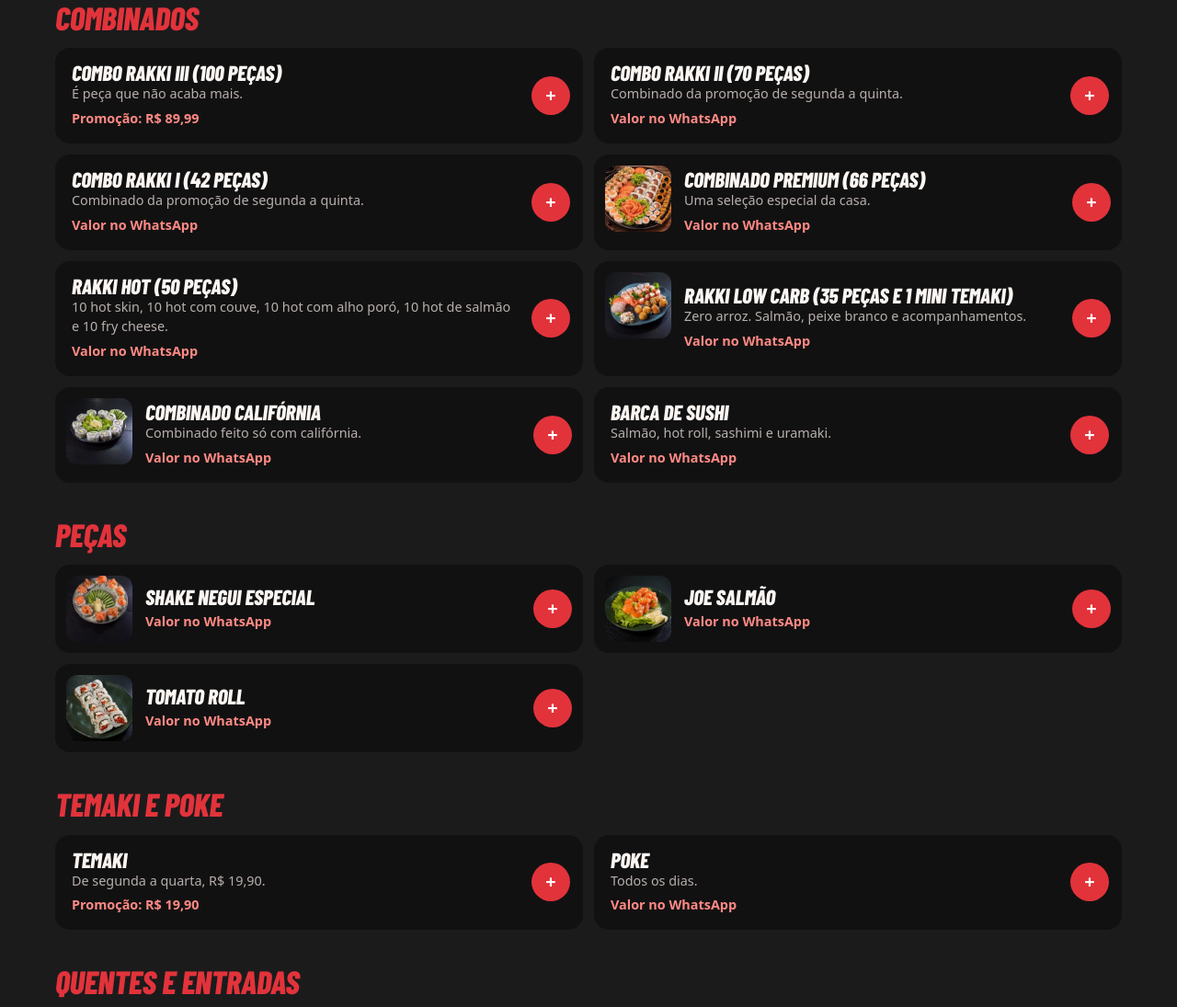
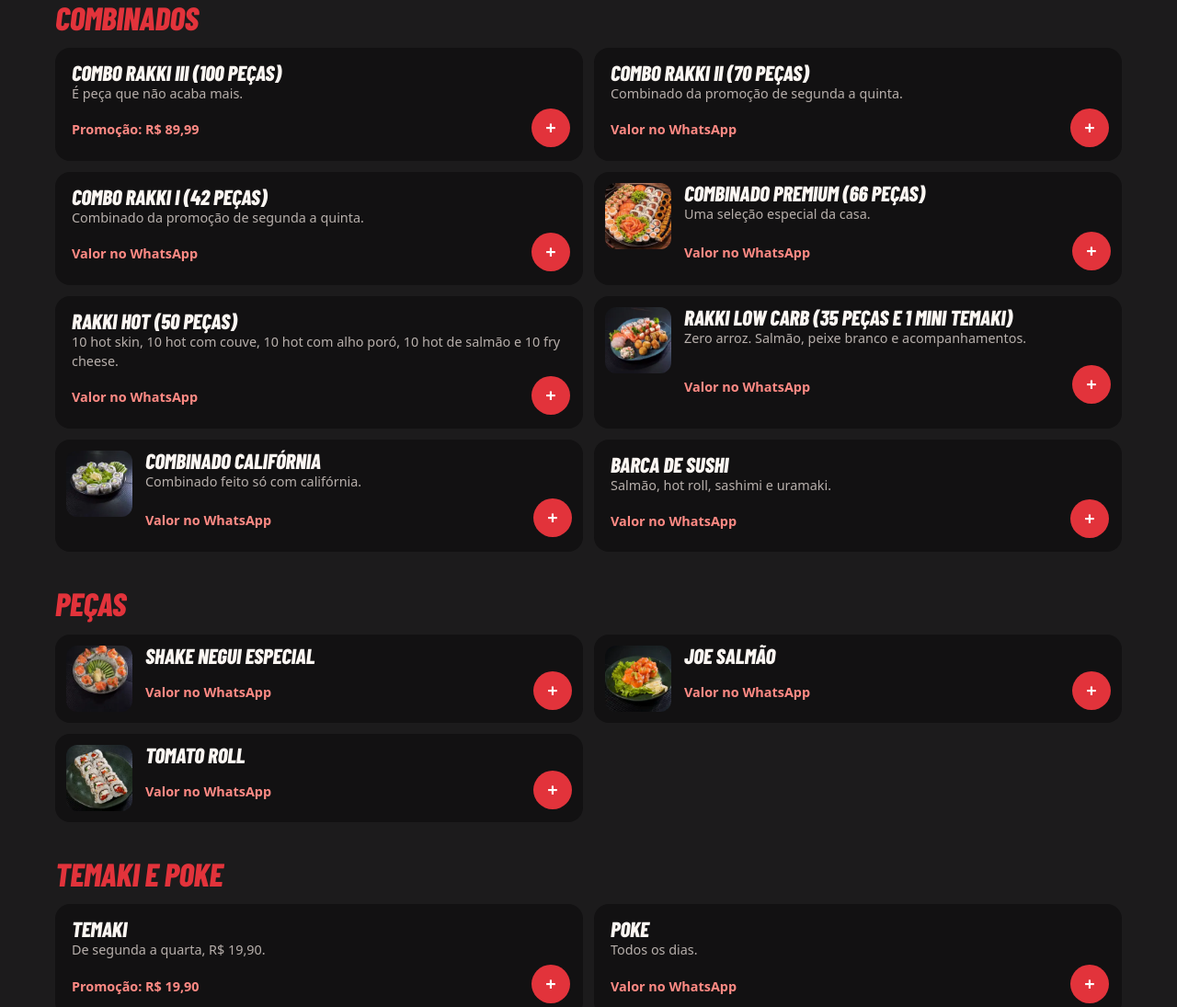
Before and after one commit to ZezinhoIndustria/vitrine-rp, a plain HTML site: page rakki-sushi-unidade-iii/index.html in a window 1280 px wide. Shown: the part 1675-2770 px from the top of the page at 92% size. Drawn offline with Linux system fonts and the light colour scheme.

Commit message:
Site de prévia: rakki-sushi-unidade-iii

```diff
--- a/rakki-sushi-unidade-iii/index.html
+++ b/rakki-sushi-unidade-iii/index.html
@@ -76,6 +76,7 @@ h1 span{color:var(--preto)}
 .oferta.grande .qtd button.mais{background:#fff;color:var(--verm-2)}
 .trio{display:grid;gap:10px;margin-top:4px}
 .trio div{display:flex;justify-content:space-between;align-items:center;gap:10px;background:var(--preto-3);border-radius:14px;padding:10px 10px 10px 16px;font-weight:700}
+.trio .qtd button.menos{background:var(--preto)}
 
 /* Cardápio */
 .cardapio{padding-block:clamp(40px,8vw,96px) clamp(72px,11vw,128px);background:var(--preto-2)}
@@ -86,14 +87,13 @@ h1 span{color:var(--preto)}
 .grupo{margin-top:40px;scroll-margin-top:72px}
 .grupo h3.titulo{font-size:2.2rem;margin-bottom:16px;color:var(--verm-claro)}
 .itens{display:grid;gap:12px}
-.item{display:grid;grid-template-columns:72px 1fr;gap:6px 14px;align-items:center;background:var(--preto);border-radius:16px;padding:12px}
-.item .qtd{grid-column:2;justify-self:end}
-.item.sem-foto{grid-template-columns:1fr auto;padding:16px 14px 16px 18px}
-.item.sem-foto .qtd{grid-column:auto}
-.item img{width:72px;height:72px;object-fit:cover;border-radius:12px;align-self:start}
+.item{display:grid;grid-template-columns:72px 1fr;gap:4px 14px;align-items:start;background:var(--preto);border-radius:16px;padding:12px}
+.item.sem-foto{grid-template-columns:1fr;padding:16px 14px 14px 18px}
+.item .pe{grid-column:-2/-1;display:flex;justify-content:space-between;align-items:center;gap:12px;min-height:44px}
+.item img{width:72px;height:72px;object-fit:cover;border-radius:12px;grid-row:span 2}
 .item h4{font-size:1.45rem}
 .item p{font-size:.9rem;color:var(--cinza);margin-top:2px;line-height:1.45}
-.item .v{display:block;font-weight:700;color:#FF8A84;font-size:.9rem;margin-top:4px}
+.item .v{font-weight:700;color:#FF8A84;font-size:.9rem;margin-top:4px}
 .qtd{display:flex;align-items:center;gap:6px}
 .qtd button{width:42px;height:42px;border-radius:50%;border:0;background:var(--preto-3);color:#fff;font:700 1.25rem/1 var(--texto);cursor:pointer;display:grid;place-items:center;transition:background-color .2s,transform .15s}
 .qtd button.mais{background:var(--verm-claro)}
@@ -163,8 +163,6 @@ fieldset.campo{border:0;padding:0}
   h1{font-size:clamp(4rem,6.4vw,6.4rem)}
   .promos{grid-template-columns:1.2fr 1fr}
   .itens{grid-template-columns:1fr 1fr}
-  .item{grid-template-columns:72px 1fr auto}
-  .item .qtd{grid-column:auto}
   .galeria{grid-auto-flow:initial;grid-template-columns:repeat(4,1fr);overflow:visible;width:min(1160px,100% - 40px);margin-inline:auto;padding:0}
   .onde .grade{grid-template-columns:1.2fr 1fr;align-items:end}
   .onde .links{justify-content:flex-end}
@@ -191,7 +189,7 @@ fieldset.campo{border:0;padding:0}
     </nav>
     <div class="abertura">
       <div>
-        <span class="selo-topo">Restaurante japonês no Planalto Verde</span>
+        <span class="selo-topo">Japonês no Planalto Verde</span>
         <h1>Aqui o combinado <span>nunca sai caro</span></h1>
         <p class="chamada">Combinados, temakis, hot e pokes do Rakki Sushi. Monte o pedido aqui e ele chega pronto no nosso WhatsApp, para entrega ou retirada.</p>
         <div class="acoes">
@@ -250,45 +248,45 @@ fieldset.campo{border:0;padding:0}
       <div class="grupo" id="g-combinados">
         <h3 class="titulo">Combinados</h3>
         <div class="itens">
-          <div class="item sem-foto" data-item="Combo Rakki III (100 peças)"><div><h4>Combo Rakki III (100 peças)</h4><p>É peça que não acaba mais.</p><span class="v">Promoção: R$ 89,99</span></div><div class="qtd"></div></div>
-          <div class="item sem-foto" data-item="Combo Rakki II (70 peças)"><div><h4>Combo Rakki II (70 peças)</h4><p>Combinado da promoção de segunda a quinta.</p><span class="v">Valor no WhatsApp</span></div><div class="qtd"></div></div>
-          <div class="item sem-foto" data-item="Combo Rakki I (42 peças)"><div><h4>Combo Rakki I (42 peças)</h4><p>Combinado da promoção de segunda a quinta.</p><span class="v">Valor no WhatsApp</span></div><div class="qtd"></div></div>
-          <div class="item" data-item="Combinado Premium (66 peças)"><img src="img/t-premium.webp" width="200" height="200" loading="lazy" decoding="async" alt="Combinado Premium (66 peças)"><div><h4>Combinado Premium (66 peças)</h4><p>Uma seleção especial da casa.</p><span class="v">Valor no WhatsApp</span></div><div class="qtd"></div></div>
-          <div class="item sem-foto" data-item="Rakki Hot (50 peças)"><div><h4>Rakki Hot (50 peças)</h4><p>10 hot skin, 10 hot com couve, 10 hot com alho poró, 10 hot de salmão e 10 fry cheese.</p><span class="v">Valor no WhatsApp</span></div><div class="qtd"></div></div>
-          <div class="item" data-item="Rakki Low Carb (35 peças e 1 mini temaki)"><img src="img/t-lowcarb.webp" width="200" height="200" loading="lazy" decoding="async" alt="Rakki Low Carb (35 peças e 1 mini temaki)"><div><h4>Rakki Low Carb (35 peças e 1 mini temaki)</h4><p>Zero arroz. Salmão, peixe branco e acompanhamentos.</p><span class="v">Valor no WhatsApp</span></div><div class="qtd"></div></div>
-          <div class="item" data-item="Combinado Califórnia"><img src="img/t-california.webp" width="200" height="200" loading="lazy" decoding="async" alt="Combinado Califórnia"><div><h4>Combinado Califórnia</h4><p>Combinado feito só com califórnia.</p><span class="v">Valor no WhatsApp</span></div><div class="qtd"></div></div>
-          <div class="item sem-foto" data-item="Barca de sushi"><div><h4>Barca de sushi</h4><p>Salmão, hot roll, sashimi e uramaki.</p><span class="v">Valor no WhatsApp</span></div><div class="qtd"></div></div>
+          <div class="item sem-foto" data-item="Combo Rakki III (100 peças)"><div><h4>Combo Rakki III (100 peças)</h4><p>É peça que não acaba mais.</p></div><div class="pe"><span class="v">Promoção: R$ 89,99</span><div class="qtd"></div></div></div>
+          <div class="item sem-foto" data-item="Combo Rakki II (70 peças)"><div><h4>Combo Rakki II (70 peças)</h4><p>Combinado da promoção de segunda a quinta.</p></div><div class="pe"><span class="v">Valor no WhatsApp</span><div class="qtd"></div></div></div>
+          <div class="item sem-foto" data-item="Combo Rakki I (42 peças)"><div><h4>Combo Rakki I (42 peças)</h4><p>Combinado da promoção de segunda a quinta.</p></div><div class="pe"><span class="v">Valor no WhatsApp</span><div class="qtd"></div></div></div>
+          <div class="item" data-item="Combinado Premium (66 peças)"><img src="img/t-premium.webp" width="200" height="200" loading="lazy" decoding="async" alt="Combinado Premium (66 peças)"><div><h4>Combinado Premium (66 peças)</h4><p>Uma seleção especial da casa.</p></div><div class="pe"><span class="v">Valor no WhatsApp</span><div class="qtd"></div></div></div>
+          <div class="item sem-foto" data-item="Rakki Hot (50 peças)"><div><h4>Rakki Hot (50 peças)</h4><p>10 hot skin, 10 hot com couve, 10 hot com alho poró, 10 hot de salmão e 10 fry cheese.</p></div><div class="pe"><span class="v">Valor no WhatsApp</span><div class="qtd"></div></div></div>
+          <div class="item" data-item="Rakki Low Carb (35 peças e 1 mini temaki)"><img src="img/t-lowcarb.webp" width="200" height="200" loading="lazy" decoding="async" alt="Rakki Low Carb (35 peças e 1 mini temaki)"><div><h4>Rakki Low Carb (35 peças e 1 mini temaki)</h4><p>Zero arroz. Salmão, peixe branco e acompanhamentos.</p></div><div class="pe"><span class="v">Valor no WhatsApp</span><div class="qtd"></div></div></div>
+          <div class="item" data-item="Combinado Califórnia"><img src="img/t-california.webp" width="200" height="200" loading="lazy" decoding="async" alt="Combinado Califórnia"><div><h4>Combinado Califórnia</h4><p>Combinado feito só com califórnia.</p></div><div class="pe"><span class="v">Valor no WhatsApp</span><div class="qtd"></div></div></div>
+          <div class="item sem-foto" data-item="Barca de sushi"><div><h4>Barca de sushi</h4><p>Salmão, hot roll, sashimi e uramaki.</p></div><div class="pe"><span class="v">Valor no WhatsApp</span><div class="qtd"></div></div></div>
         </div>
       </div>
 
       <div class="grupo" id="g-pecas">
         <h3 class="titulo">Peças</h3>
         <div class="itens">
-          <div class="item" data-item="Shake Negui Especial"><img src="img/t-shake.webp" width="200" height="200" loading="lazy" decoding="async" alt="Shake Negui Especial"><div><h4>Shake Negui Especial</h4><span class="v">Valor no WhatsApp</span></div><div class="qtd"></div></div>
-          <div class="item" data-item="Joe Salmão"><img src="img/t-joe.webp" width="200" height="200" loading="lazy" decoding="async" alt="Joe Salmão"><div><h4>Joe Salmão</h4><span class="v">Valor no WhatsApp</span></div><div class="qtd"></div></div>
-          <div class="item" data-item="Tomato Roll"><img src="img/t-tomato.webp" width="200" height="200" loading="lazy" decoding="async" alt="Tomato Roll"><div><h4>Tomato Roll</h4><span class="v">Valor no WhatsApp</span></div><div class="qtd"></div></div>
+          <div class="item" data-item="Shake Negui Especial"><img src="img/t-shake.webp" width="200" height="200" loading="lazy" decoding="async" alt="Shake Negui Especial"><div><h4>Shake Negui Especial</h4></div><div class="pe"><span class="v">Valor no WhatsApp</span><div class="qtd"></div></div></div>
+          <div class="item" data-item="Joe Salmão"><img src="img/t-joe.webp" width="200" height="200" loading="lazy" decoding="async" alt="Joe Salmão"><div><h4>Joe Salmão</h4></div><div class="pe"><span class="v">Valor no WhatsApp</span><div class="qtd"></div></div></div>
+          <div class="item" data-item="Tomato Roll"><img src="img/t-tomato.webp" width="200" height="200" loading="lazy" decoding="async" alt="Tomato Roll"><div><h4>Tomato Roll</h4></div><div class="pe"><span class="v">Valor no WhatsApp</span><div class="qtd"></div></div></div>
         </div>
       </div>
 
       <div class="grupo" id="g-temaki">
         <h3 class="titulo">Temaki e poke</h3>
         <div class="itens">
-          <div class="item sem-foto" data-item="Temaki"><div><h4>Temaki</h4><p>De segunda a quarta, R$ 19,90.</p><span class="v">Promoção: R$ 19,90</span></div><div class="qtd"></div></div>
-          <div class="item sem-foto" data-item="Poke"><div><h4>Poke</h4><p>Todos os dias.</p><span class="v">Valor no WhatsApp</span></div><div class="qtd"></div></div>
+          <div class="item sem-foto" data-item="Temaki"><div><h4>Temaki</h4><p>De segunda a quarta, R$ 19,90.</p></div><div class="pe"><span class="v">Promoção: R$ 19,90</span><div class="qtd"></div></div></div>
+          <div class="item sem-foto" data-item="Poke"><div><h4>Poke</h4><p>Todos os dias.</p></div><div class="pe"><span class="v">Valor no WhatsApp</span><div class="qtd"></div></div></div>
         </div>
       </div>
 
       <div class="grupo" id="g-quentes">
         <h3 class="titulo">Quentes e entradas</h3>
         <div class="itens">
-          <div class="item sem-foto" data-item="Hot Skin"><div><h4>Hot Skin</h4><p>De segunda a quarta, R$ 19,90.</p><span class="v">Promoção: R$ 19,90</span></div><div class="qtd"></div></div>
-          <div class="item sem-foto" data-item="Yakisoba de frango"><div><h4>Yakisoba de frango</h4><p>De segunda a quarta, R$ 19,90.</p><span class="v">Promoção: R$ 19,90</span></div><div class="qtd"></div></div>
-          <div class="item sem-foto" data-item="Yakissoba de camarão"><div><h4>Yakissoba de camarão</h4><p>Camarão, legumes e molho.</p><span class="v">Valor no WhatsApp</span></div><div class="qtd"></div></div>
-          <div class="item sem-foto" data-item="Shimeji"><div><h4>Shimeji</h4><p>Servido quentinho, direto da chapa.</p><span class="v">Valor no WhatsApp</span></div><div class="qtd"></div></div>
-          <div class="item sem-foto" data-item="Guioza"><div><h4>Guioza</h4><p>Levemente grelhado.</p><span class="v">Valor no WhatsApp</span></div><div class="qtd"></div></div>
-          <div class="item sem-foto" data-item="Isca de tilápia"><div><h4>Isca de tilápia</h4><p>Dourada e crocante.</p><span class="v">Valor no WhatsApp</span></div><div class="qtd"></div></div>
-          <div class="item" data-item="Carpaccio de salmão"><img src="img/t-carpaccio.webp" width="200" height="200" loading="lazy" decoding="async" alt="Carpaccio de salmão"><div><h4>Carpaccio de salmão</h4><p>Lâminas de salmão com o toque da casa.</p><span class="v">Valor no WhatsApp</span></div><div class="qtd"></div></div>
-          <div class="item" data-item="Ceviche"><img src="img/t-ceviche.webp" width="200" height="200" loading="lazy" decoding="async" alt="Ceviche"><div><h4>Ceviche</h4><p>Peixe, toque cítrico, cebola roxa e pimenta.</p><span class="v">Valor no WhatsApp</span></div><div class="qtd"></div></div>
+          <div class="item sem-foto" data-item="Hot Skin"><div><h4>Hot Skin</h4><p>De segunda a quarta, R$ 19,90.</p></div><div class="pe"><span class="v">Promoção: R$ 19,90</span><div class="qtd"></div></div></div>
+          <div class="item sem-foto" data-item="Yakisoba de frango"><div><h4>Yakisoba de frango</h4><p>De segunda a quarta, R$ 19,90.</p></div><div class="pe"><span class="v">Promoção: R$ 19,90</span><div class="qtd"></div></div></div>
+          <div class="item sem-foto" data-item="Yakissoba de camarão"><div><h4>Yakissoba de camarão</h4><p>Camarão, legumes e molho.</p></div><div class="pe"><span class="v">Valor no WhatsApp</span><div class="qtd"></div></div></div>
+          <div class="item sem-foto" data-item="Shimeji"><div><h4>Shimeji</h4><p>Servido quentinho, direto da chapa.</p></div><div class="pe"><span class="v">Valor no WhatsApp</span><div class="qtd"></div></div></div>
+          <div class="item sem-foto" data-item="Guioza"><div><h4>Guioza</h4><p>Levemente grelhado.</p></div><div class="pe"><span class="v">Valor no WhatsApp</span><div class="qtd"></div></div></div>
+          <div class="item sem-foto" data-item="Isca de tilápia"><div><h4>Isca de tilápia</h4><p>Dourada e crocante.</p></div><div class="pe"><span class="v">Valor no WhatsApp</span><div class="qtd"></div></div></div>
+          <div class="item" data-item="Carpaccio de salmão"><img src="img/t-carpaccio.webp" width="200" height="200" loading="lazy" decoding="async" alt="Carpaccio de salmão"><div><h4>Carpaccio de salmão</h4><p>Lâminas de salmão com o toque da casa.</p></div><div class="pe"><span class="v">Valor no WhatsApp</span><div class="qtd"></div></div></div>
+          <div class="item" data-item="Ceviche"><img src="img/t-ceviche.webp" width="200" height="200" loading="lazy" decoding="async" alt="Ceviche"><div><h4>Ceviche</h4><p>Peixe, toque cítrico, cebola roxa e pimenta.</p></div><div class="pe"><span class="v">Valor no WhatsApp</span><div class="qtd"></div></div></div>
         </div>
       </div>
 
```
